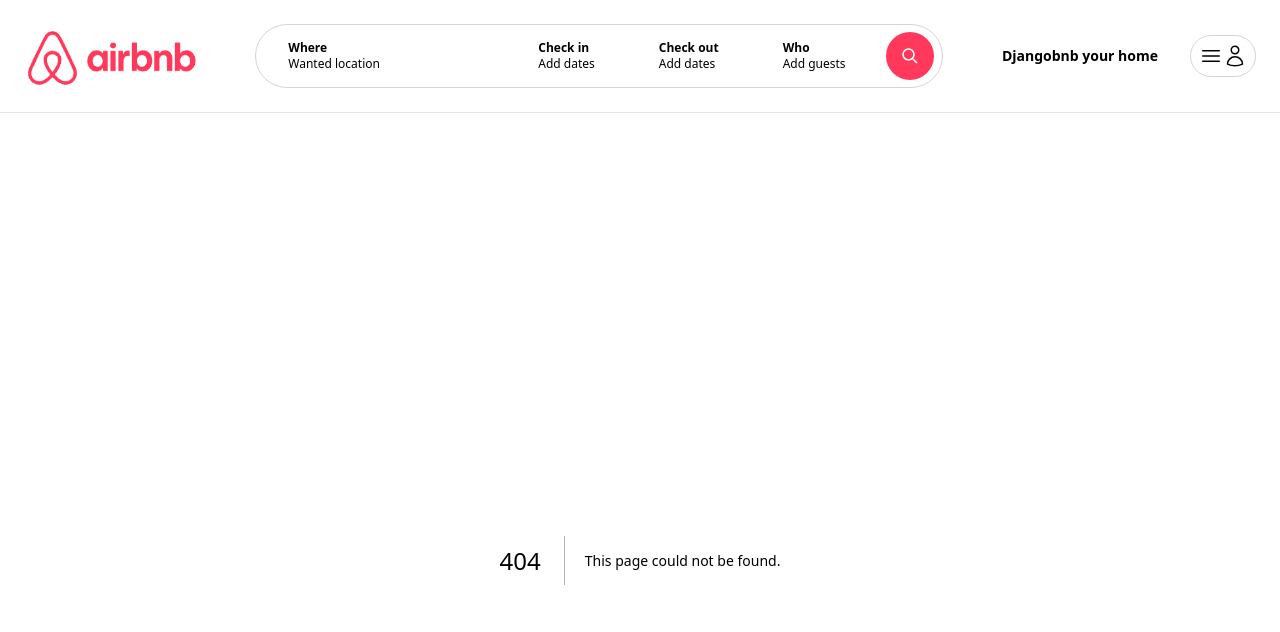
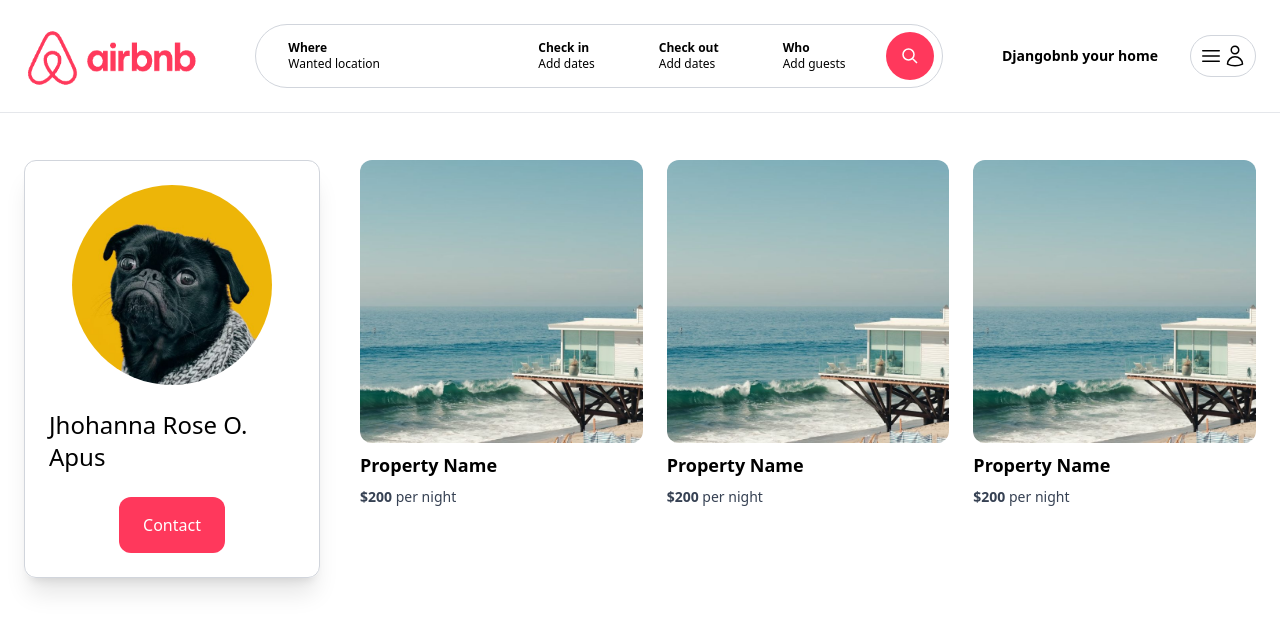
Before and after one commit to hannahanna14/djangobnb, a Next.js app: page /landlords/1 in a window 1280 px wide. Before the commit this address had no page. Shown: the top 632 px of the page. Built offline with nearby package versions, Linux system fonts and the light colour scheme.

Commit message:
andlord page(static) - APUS, JHOHANNA ROSE

```diff
--- /dev/null
+++ b/app/components/ContactButton.tsx
@@ -0,0 +1,10 @@
+const ContactButton = () => {
+    return (
+        <button className="mt-6 py-4 px-6 cursor-pointer bg-airbnb text-white rounded-xl hover:bg-airbnb-dark transition">
+            Contact
+        </button>
+    )
+}
+
+
+export default ContactButton;
--- /dev/null
+++ b/app/landlords/[id]/page.tsx
@@ -0,0 +1,35 @@
+import Image from "next/image";
+import PropertyList from "@/app/components/properties/PropertyList";
+import ContactBtn from "@/app/components/ContactButton";
+
+
+const LandlordDetailPage = () => {
+    return (
+        <main className="max-w-[1500px] mx-auto px-6">
+            <div className="grid grid-cols-1 md:grid-cols-4 gap-4">
+                <aside className="col-span-1 mb-4">
+                    <div className="flex flex-col items-center p-6 rounded-xl border border-gray-300 shadow-xl">
+                        <Image
+                            src="/profile-pic-1.jpg"
+                            width={200}
+                            height={200}
+                            alt="Landlrod name"
+                            className="rounded-full"
+                        />
+                        <h1 className="mt-6 text-2xl">Jhohanna Rose O. Apus</h1>
+                        <ContactBtn />
+                    </div>
+                </aside>
+
+
+                <div className="col-span-1 md:col-span-3 pl-0 md:pl-6">
+                    <div className="grid grid-cols-1 md:grid-cols-3 gap-6">
+                        <PropertyList />
+                    </div>
+                </div>
+            </div>
+        </main>
+    )
+}
+
+export default LandlordDetailPage;
```
